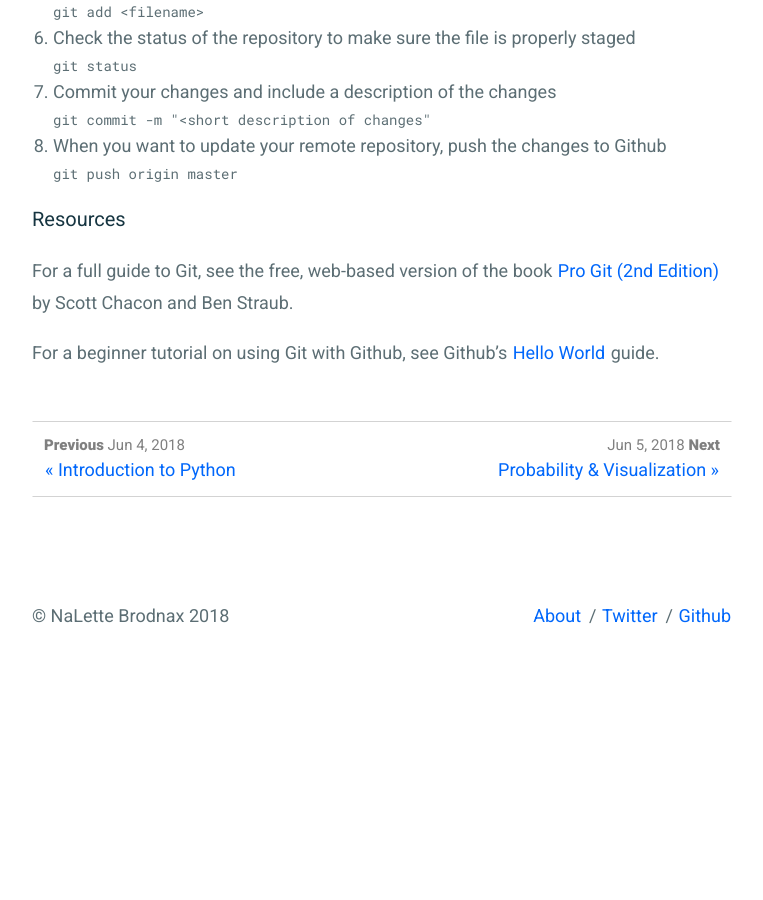
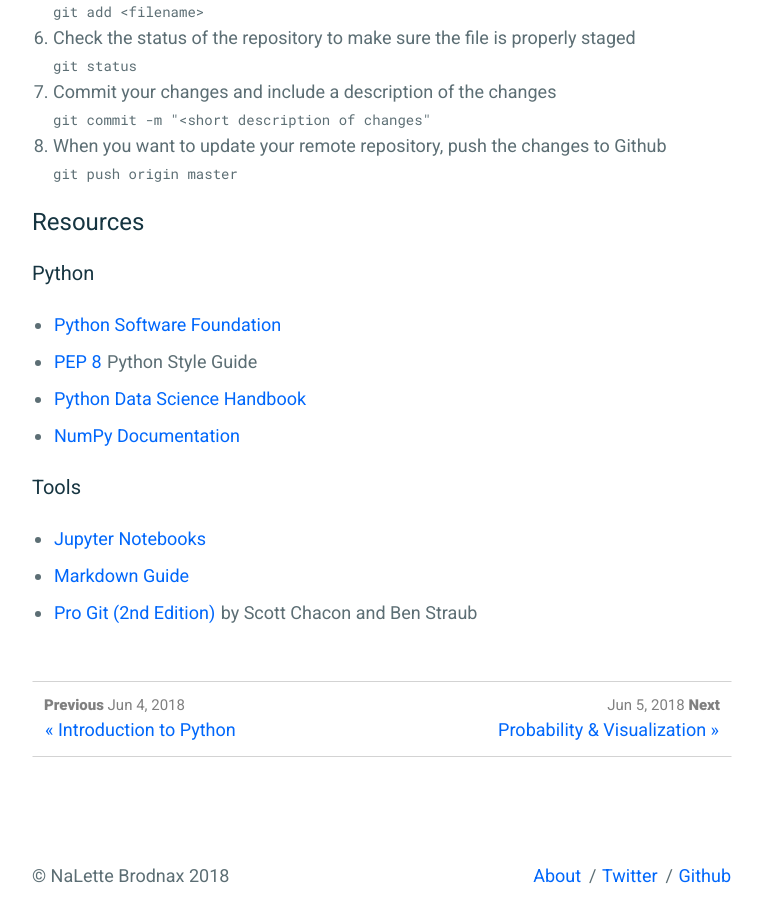
Before and after one commit to anhnguyendepocen/python-stats, a Jekyll site: the page built from _posts/2018-06-04-lecture2.md, in a window 1280 px wide and 900 px high, scrolled down 1377 px. Shown: the whole window, without its empty margins (258-1021 px from the left). Built offline with Jekyll 4.4.1, drawn with Linux system fonts in a browser that asks for light colours; before the commit the page ends 2111 px from its top, so only the background shows below that.

Commit message:
add resource and data citation links

```diff
--- a/_posts/2018-06-04-lecture2.md
+++ b/_posts/2018-06-04-lecture2.md
@@ -52,7 +52,15 @@ comments: true
 
     `git push origin master`
 
-### Resources
-For a full guide to Git, see the free, web-based version of the book <a href="https://git-scm.com/book/en/v2" target="_blank">Pro Git (2nd Edition)</a> by Scott Chacon and Ben Straub.
+## Resources
 
-For a beginner tutorial on using Git with Github, see Github's <a href="https://guides.github.com/activities/hello-world/" target="_blank">Hello World</a> guide.
+### Python
+ * <a href="https://www.python.org/" target="_blank">Python Software Foundation</a>
+ * <a href="http://pep8.org/" target="_blank">PEP 8</a> Python Style Guide
+ * <a href="https://jakevdp.github.io/PythonDataScienceHandbook/index.html" target="_blank">Python Data Science Handbook</a>
+ * <a href="https://docs.scipy.org/doc/numpy/" target="_blank">NumPy Documentation</a>
+
+### Tools
+ * <a href="https://jupyter.org/" target="_blank">Jupyter Notebooks</a>
+ * <a href="https://www.markdownguide.org/" target="_blank">Markdown Guide</a>
+ * <a href="https://git-scm.com/book/en/v2" target="_blank">Pro Git (2nd Edition)</a> by Scott Chacon and Ben Straub
```
Also changed, not shown: _pages/projects.md (+1 -1 lines), _posts/2018-06-04-lecture1.md (+11 -0 lines), _posts/2018-06-05-lecture3.md (+23 -11 lines), _posts/2018-06-06-lecture4.md (+12 -2 lines), 6 other files.
